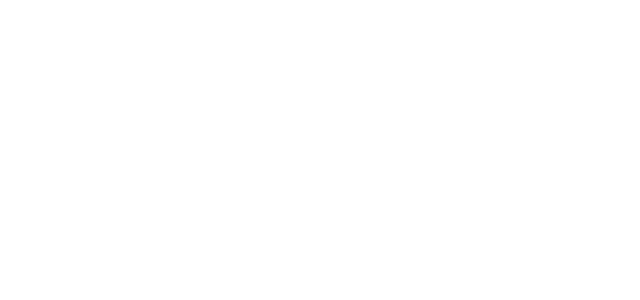
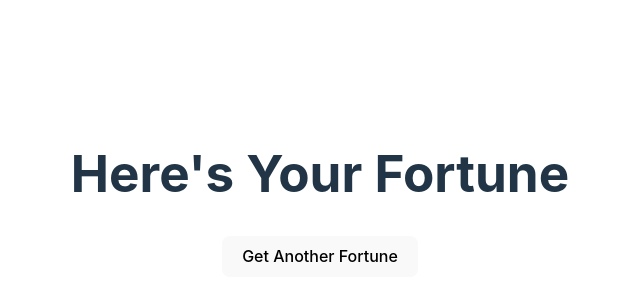
Before and after one commit to juliakimseohyeon/fortune-roasties-revamp, a React (Vite) app: page /1 in a window 1280 px wide. Shown: the part 206-506 px from the top of the page, without its empty margins (320-960 px from the left). Built offline with nearby package versions, Linux system fonts and the light colour scheme.

Commit message:
Link open and closed fortune cookie pages with buttons

```diff
--- a/src/pages/FortuneCookieClosed/FortuneCookieClosed.jsx
+++ b/src/pages/FortuneCookieClosed/FortuneCookieClosed.jsx
@@ -3,6 +3,16 @@ import closedFortuneCookie from "../../assets/images/FortuneCookie.svg";
 import { useNavigate } from "react-router-dom";
 
 export default function FortuneCookieClosed() {
+  const navigate = useNavigate();
+
+  const handleClickGetFortune = async () => {
+    try {
+      navigate(`fortune/${generateRandNum}`);
+    } catch (err) {
+      console.error("Error getting fortune: ", err);
+    }
+  };
+
   return (
     <section className="container">
       <h1>Fortune Roasties</h1>
--- a/src/pages/FortuneCookieOpen/FortuneCookieOpen.jsx
+++ b/src/pages/FortuneCookieOpen/FortuneCookieOpen.jsx
@@ -1,5 +1,17 @@
 import "./FortuneCookieOpen";
 
 export default function FortuneCookieOpen() {
-  return;
+  const handleButtonClick = async () => {
+    try {
+      navigate("/");
+    } catch (err) {
+      console.error("Error returning to default page: ", err);
+    }
+  };
+  return (
+    <>
+      <h1>Here's Your Fortune</h1>
+      <button onClick={handleButtonClick}>Get Another Fortune</button>
+    </>
+  );
 }
```
